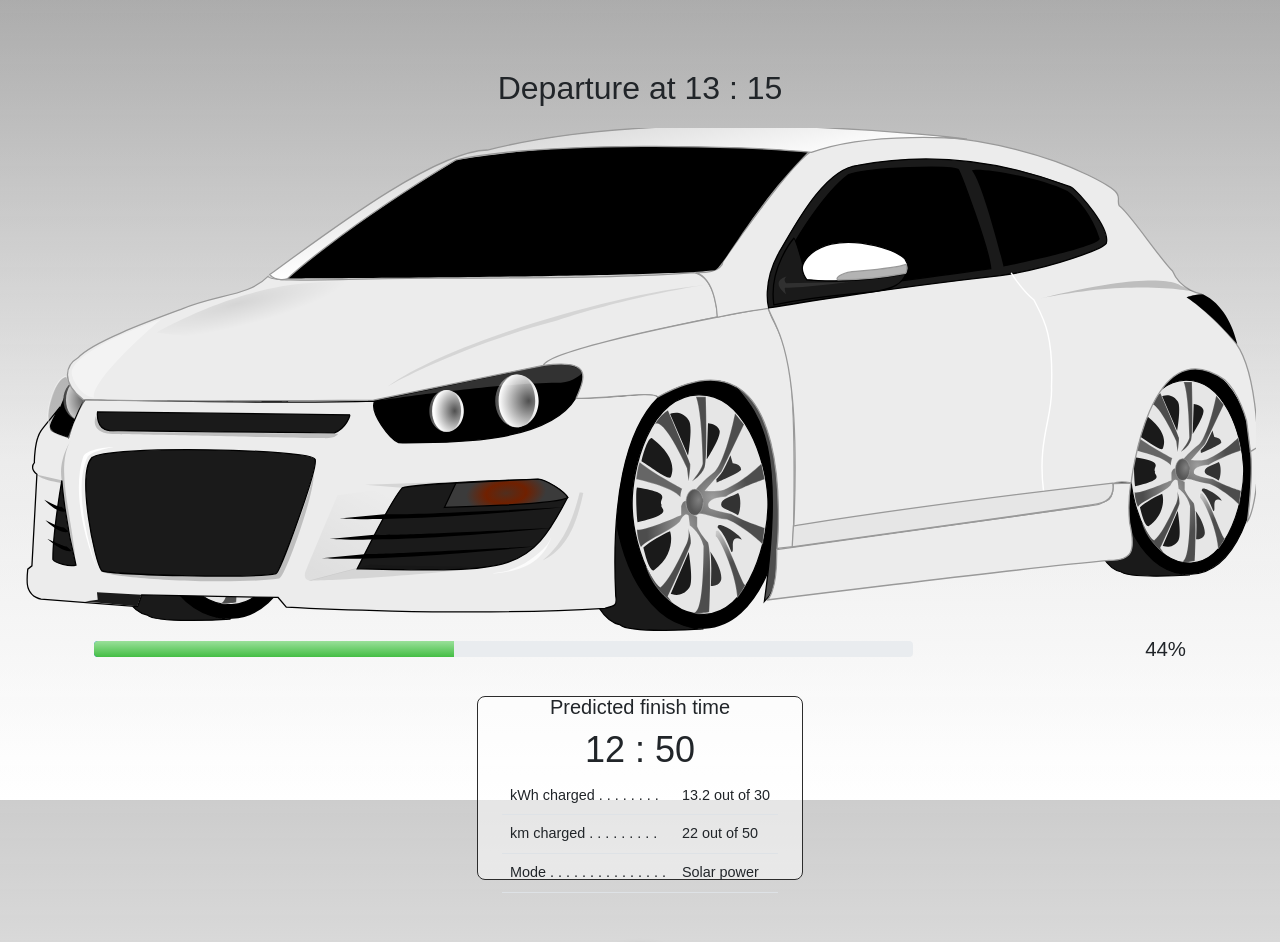
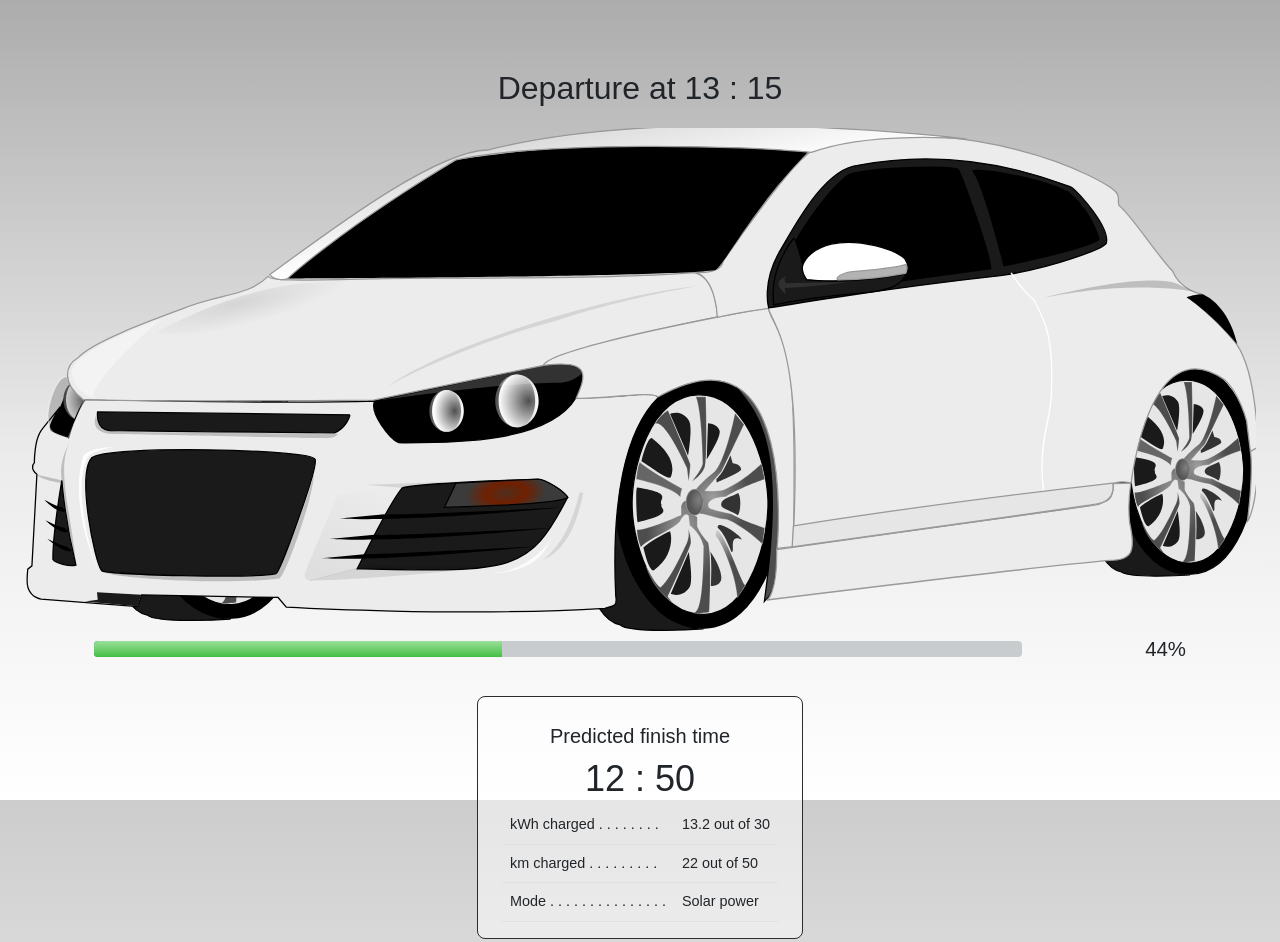
Before and after one commit to oltyx/design-project, a React (Create React App) app: page /session in a window 1280 px wide. Shown: the top 942 px of the page. Built offline with nearby package versions, Linux system fonts and the light colour scheme; a web font is replaced by a local one.

Commit message:
Fixed coloring and box

```diff
--- a/src/components/widgets/ProgressBar.tsx
+++ b/src/components/widgets/ProgressBar.tsx
@@ -18,7 +18,7 @@ export default function ProgressBar({style, ...props}: ProgressBarProps) {
         <Container className="progressBarContainer">
             <Row className="w-100 progressBarRow">
                 <Col className="barCol">
-                    <Progress barStyle={iconStyle} value={44}/>
+                    <Progress barStyle={iconStyle} className={"progressBar"} value={44}/>
                 </Col>
                  <Col className={"percentageCol"}>
                     <div>44%</div>
--- a/src/styles/chargingSession.scss
+++ b/src/styles/chargingSession.scss
@@ -39,7 +39,7 @@
                 justify-content: end;
                 padding: 0;
                 margin: 0;
-                max-width: 25%;
+                max-width: 15%;
             }
 
             .barCol {
@@ -48,6 +48,9 @@
                 min-width: 75%;
             }
 
+            .progressBar {
+                background-color: #c9cccf;
+            }
         }
 
 
@@ -55,7 +58,7 @@
 
     .statsContainer {
         width: 100%;
-        height: 11.5rem;
+        height: auto;
         border-radius: 0.5rem;
         border: $global_border_color;
         background: $card_color;
```
